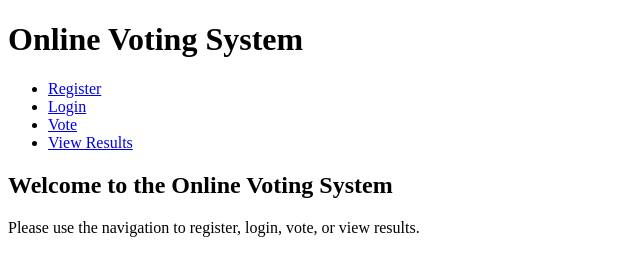
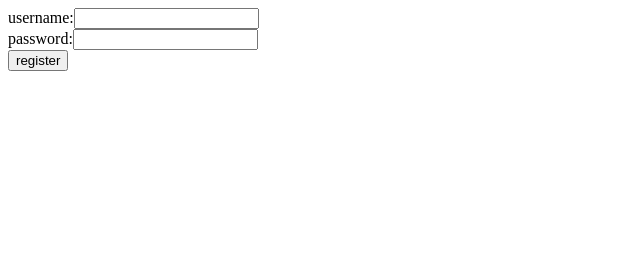
Before and after one commit to vishnucodezzz/votingweb, a plain HTML site: page index.html in a window 1280 px wide. Shown: the whole page, without its empty margins (0-640 px from the left). Drawn offline with Linux system fonts and the light colour scheme.

Commit message:
index.html

```diff
--- a/index.html
+++ b/index.html
@@ -1,26 +1,15 @@
 <!DOCTYPE html>
-<html lang="en">
+<html>
 <head>
-    <meta charset="UTF-8">
-    <meta name="viewport" content="width=device-width, initial-scale=1.0">
-    <title>Online Voting System</title>
-    <link rel="stylesheet" href="styles.css">
+<meta charset="UTF-8">
+<title>Insert title here</title>
 </head>
 <body>
-    <header>
-        <h1>Online Voting System</h1>
-        <nav>
-            <ul>
-                <li><a href="register.html">Register</a></li>
-                <li><a href="login.html">Login</a></li>
-                <li><a href="vote.html">Vote</a></li>
-                <li><a href="results.html">View Results</a></li>
-            </ul>
-        </nav>
-    </header>
-    <main>
-        <h2>Welcome to the Online Voting System</h2>
-        <p>Please use the navigation to register, login, vote, or view results.</p>
-    </main>
+<form action="register" method="post">
+username:<input type="text" name="username"><br>
+password:<input type="text" name="password"><br>
+<button type="submit">register</button>
+
+</form>
 </body>
 </html>
```
